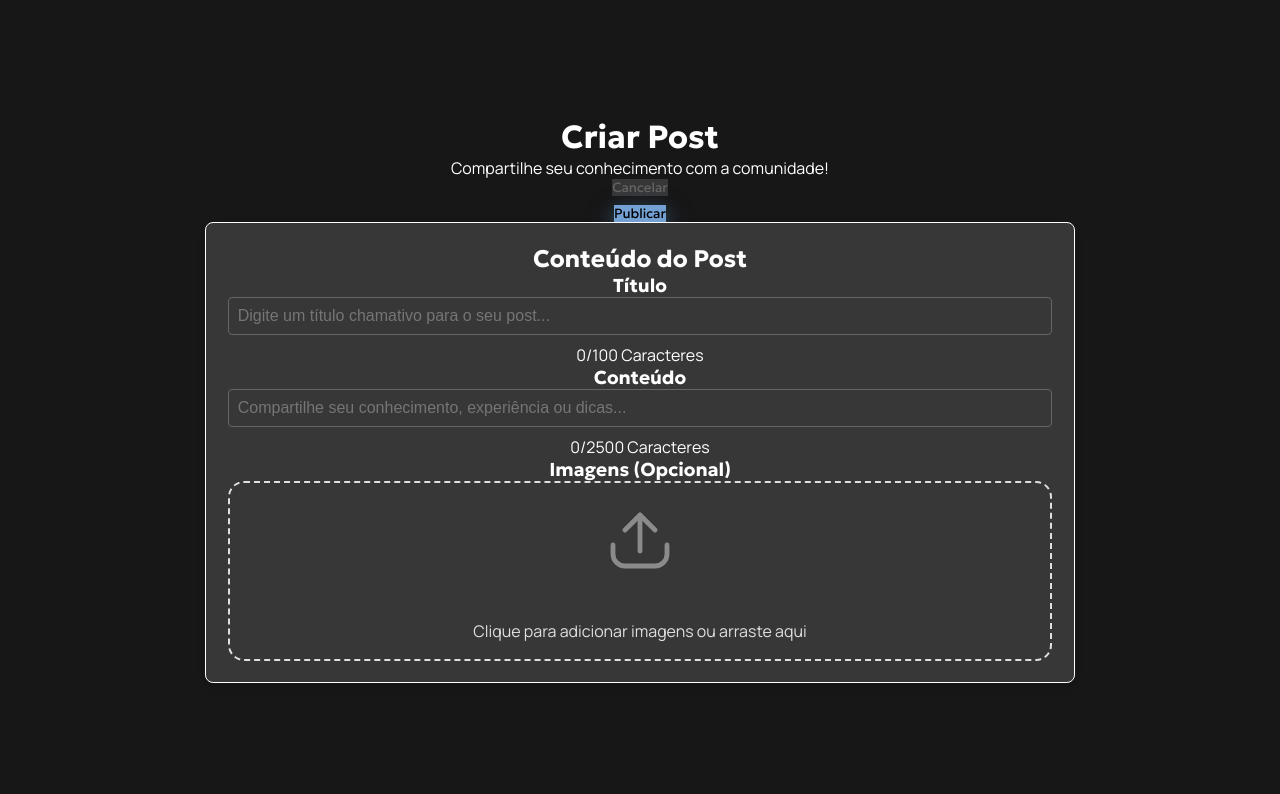
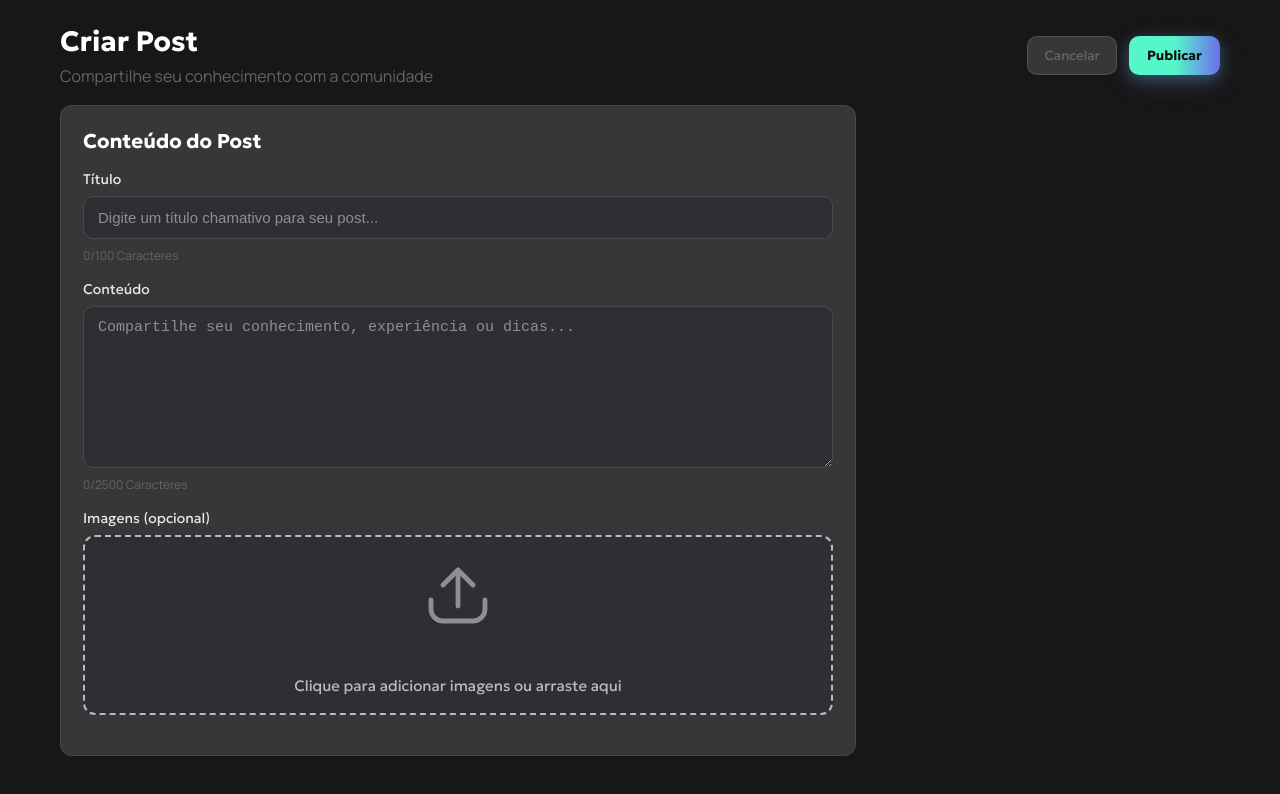
Before and after one commit to Escola-de-Ti/frontend-knowhall, a React (Vite) app in the folder webapp/: page /criar-post in a window 1280 px wide. Shown: the top 794 px of the page. Built offline with nearby package versions, Linux system fonts and the light colour scheme.

Commit message:
criar post feito

```diff
--- a/webapp/src/pages/CriarPost.tsx
+++ b/webapp/src/pages/CriarPost.tsx
@@ -1,30 +1,53 @@
 import React from 'react';
 import '../styles/CriarPost.css';
 
-const CriarPost = () => {
+const CriarPost: React.FC = () => {
   return (
     <div className="new-post-container">
+      <div className="np-header">
+        <div className="np-head-text">
           <h1>Criar Post</h1>
-      <p>Compartilhe seu conhecimento com a comunidade!</p>
+          <p>Compartilhe seu conhecimento com a comunidade</p>
+        </div>
 
+        <div className="np-actions">
           <button type="reset" className="button-cancel">
             Cancelar
           </button>
           <button type="submit" className="button-post">
             Publicar
           </button>
+        </div>
+      </div>
 
-      <div className="form-section">
+      <div className="np-grid">
+        <section className="np-card">
           <h2>Conteúdo do Post</h2>
-        <h3>Título</h3>
-        <input type="text" placeholder="Digite um título chamativo para o seu post..." />
-        <p>0/100 Caracteres</p>
 
-        <h3>Conteúdo</h3>
-        <input type="text" placeholder="Compartilhe seu conhecimento, experiência ou dicas..." />
-        <p>0/2500 Caracteres</p>
+          <div className="np-field">
+            <label htmlFor="title">Título</label>
+            <input
+              id="title"
+              type="text"
+              placeholder="Digite um título chamativo para seu post..."
+              maxLength={100}
+            />
+            <span className="np-counter">0/100 Caracteres</span>
+          </div>
 
-        <h3>Imagens (Opcional)</h3>
+          <div className="np-field">
+            <label htmlFor="content">Conteúdo</label>
+            <textarea
+              id="content"
+              placeholder="Compartilhe seu conhecimento, experiência ou dicas..."
+              rows={8}
+              maxLength={2500}
+            />
+            <span className="np-counter">0/2500 Caracteres</span>
+          </div>
+
+          <div className="np-field">
+            <label>Imagens (opcional)</label>
             <label className="load-file">
               <svg
                 viewBox="0 0 24 24"
@@ -39,10 +62,11 @@ const CriarPost = () => {
                 <path d="M7 10l5-5 5 5" />
                 <path d="M12 5v12" />
               </svg>
-
               <p>Clique para adicionar imagens ou arraste aqui</p>
               <input type="file" accept="image/*" multiple hidden />
             </label>
+          </div>
+        </section>
       </div>
     </div>
   );
--- a/webapp/src/styles/CriarPost.css
+++ b/webapp/src/styles/CriarPost.css
@@ -1,118 +1,142 @@
 @import url('https://fonts.googleapis.com/css2?family=Geologica:wght@100..900&family=Manrope:wght@200..800&display=swap');
 
-:root {
-    --background: #171717;
-    --card: #373737;
-    --text: #FFFFFF;
-    --text-secondary: #656565;
-    --cancel-button: #373737;
-    --confirm-button: #74A1D3;
+:root{
+  --background:#171717;
+  --card:#373737;
+  --text:#FFFFFF;
+  --text-secondary:#656565;
+  --cancel-button:#373737;
+  --confirm-button:#74A1D3;
+  --soft:#b8bac7;
+  --g1:#55f6c9;
+  --g2:#6c6fec;
+  --radius:14px;
 }
 
-* {
-    margin: 0;
-    padding: 0;
-    box-sizing: border-box;
-    h1, h2, h3, h4, h5, h6, span, button {
-        font-family: 'Geologica', sans-serif;
-    }
+/* reset básico */
+*{ box-sizing:border-box; margin:0; padding:0; }
+body{ background:var(--background); color:var(--text); font-family:Manrope, sans-serif; }
+h1,h2,h3,button,label{ font-family:Geologica, sans-serif; }
 
-    p {
-        font-family: 'Manrope', sans-serif;
-    }
+/* ===== container e header ===== */
+.new-post-container{
+  max-width: 1200px;
+  margin: 0 auto;
+  padding: 24px 20px 48px;
 }
 
-.new-post-container {
-    display: flex;
-    flex-direction: column;
-    align-items: center;
-    justify-content: center;
-    height: 100vh;
-    background-color: var(--background);
-    font-family: 'Geologica', sans-serif;
-    text-align: left;
+.np-header{
+  display:flex;
+  justify-content:space-between;
+  align-items:center;
+  gap:16px;
+  margin-bottom: 18px;
+}
+.np-head-text h1{ font-size:28px; }
+.np-head-text p{ color:var(--text-secondary); margin-top:6px; }
+
+/* ações (botões) */
+.np-actions{ display:flex; gap:12px; }
+.button-cancel{
+  border:1px solid rgba(255,255,255,.14);
+  background:var(--cancel-button);
+  color:var(--text-secondary);
+  padding:10px 16px;
+  border-radius:10px;
+  cursor:pointer;
+}
+.button-post{
+  border:0;
+  color:#0f0f10;
+  padding:10px 18px;
+  border-radius:10px;
+  cursor:pointer;
+  background:linear-gradient(90deg,var(--g1) 50%,var(--g2) 100%);
+  box-shadow: 0 8px 24px rgba(108,111,236,.28), 0 4px 14px rgba(85,246,201,.22);
+  font-weight:700;
+}
+.button-cancel:hover{ filter:brightness(1.05); }
+.button-post:hover{ filter:brightness(1.08); }
+
+/* ===== grid principal ===== */
+.np-grid{
+  display:grid;
+  grid-template-columns: 1fr 340px; /* esquerda: form | direita: dicas (reservado) */
+  gap: 24px;
 }
 
-.form-section {
-    align-items: center;
-    display: flex;
-    text-align: left;
-    flex-direction: column;
-    justify-content: center;
-    background-color: var(--card);
-    border: var(--text) 1px solid;
-    padding: 2ch;
-    border-radius: 8px;
-    box-shadow: 0 4px 8px rgba(0, 0, 0, 0.1);
-    width: 80ch;
-    max-width: 90%;
+/* card do formulário */
+.np-card{
+  background:var(--card);
+  border:1px solid rgba(255,255,255,.08);
+  border-radius: 12px;
+  padding: 22px 22px 24px;
+}
+.np-card h2{
+  font-size:20px;
+  margin-bottom:16px;
 }
 
-input {
-    width: 100%;
-    padding: 1ch;
-    margin-bottom: 1ch;
-    border: 1px solid var(--text-secondary);
-    border-radius: 4px;
-    background-color: var(--card);
-    color: var(--text);
-    font-size: 1rem;
+/* campos */
+.np-field{ display:flex; flex-direction:column; gap:8px; margin-bottom:16px; }
+.np-field label{ color:#e8e8e8; font-size:14px; }
+
+.np-field input,
+.np-field textarea{
+  width:100%;
+  background:#2f2f33;
+  color:var(--text);
+  border:1px solid rgba(255,255,255,.12);
+  border-radius:10px;
+  outline:none;
+  padding:12px 14px;
+  font-size:15px;
+}
+.np-field textarea{ resize:vertical; min-height: 160px; }
+
+.np-field input::placeholder,
+.np-field textarea::placeholder{ color:#8a8f99; }
+
+.np-field input:focus,
+.np-field textarea:focus{
+  border-color: rgba(108,111,236,.6);
+  box-shadow: 0 0 0 4px rgba(108,111,236,.15);
 }
 
-.load-file {
-  width: 100%;
+/* contador */
+.np-counter{
+  color:var(--text-secondary);
+  font-size:12px;
+}
+
+/* ===== dropzone (label) ===== */
+.load-file{
+  width:100%;
   min-height: 180px;
   border: 2px dashed var(--soft);
-  border-radius: 16px;
-  background: var(--card);
+  border-radius: 12px;
+  background: #2f2f33;
   color: var(--soft);
-  display: grid;
-  place-items: center;
-  gap: 14px;
-  cursor: pointer;
-  text-align: center;
-  transition: border-color .2s ease, box-shadow .25s ease, background .2s ease;
+  display:grid;
+  place-items:center;
+  gap:14px;
+  cursor:pointer;
+  text-align:center;
+  transition:border-color .2s, box-shadow .25s, background .2s;
 }
-
-.load-file:hover {
+.load-file:hover{
   border-color: rgba(255,255,255,.25);
   background: #33383a;
 }
+.load-file:has(input:focus),
+.load-file:has(input:hover){
+  border-color: var(--g1);
+  box-shadow: 0 0 40px rgba(85,246,201,.22);
+}
+.load-icon{ width:72px; height:72px; opacity:.52; }
+.load-file p{ margin:0; font-size:15px; color:var(--soft); user-select:none; }
 
-.load-file:has(input:focus),
-.load-file:has(input:hover) {
-  border-color: var(--g1);
-  box-shadow: 0 0 40px rgba(85,246,201,.25);
+/* ===== responsivo ===== */
+@media (max-width: 1050px){
+  .np-grid{ grid-template-columns: 1fr; }
 }
-
-.load-file .load-icon {
-  width: 72px;
-  height: 72px;
-  opacity: .5;
-}
-
-.load-file p {
-  margin: 0;
-  font-size: 16px;
-  color: var(--soft);
-  user-select: none;
-}
-
-.button-post {
-    border: none;
-    display: flex;
-    justify-content: flex-end;
-    gap: 1ch;
-    margin-top: 1ch;
-    background-color: var(--confirm-button);
-    cursor: pointer;
-    box-shadow:0 10px 30px rgba(108,111,236,.35), 0 6px 18px rgba(85,246,201,.25);
-
-}
-
-.button-cancel {
-    border: none;
-    background-color: var(--cancel-button);
-    color: var(--text-secondary);
-    cursor: pointer;
-}
```
Lines whose indentation alone changed are shown as unchanged.
